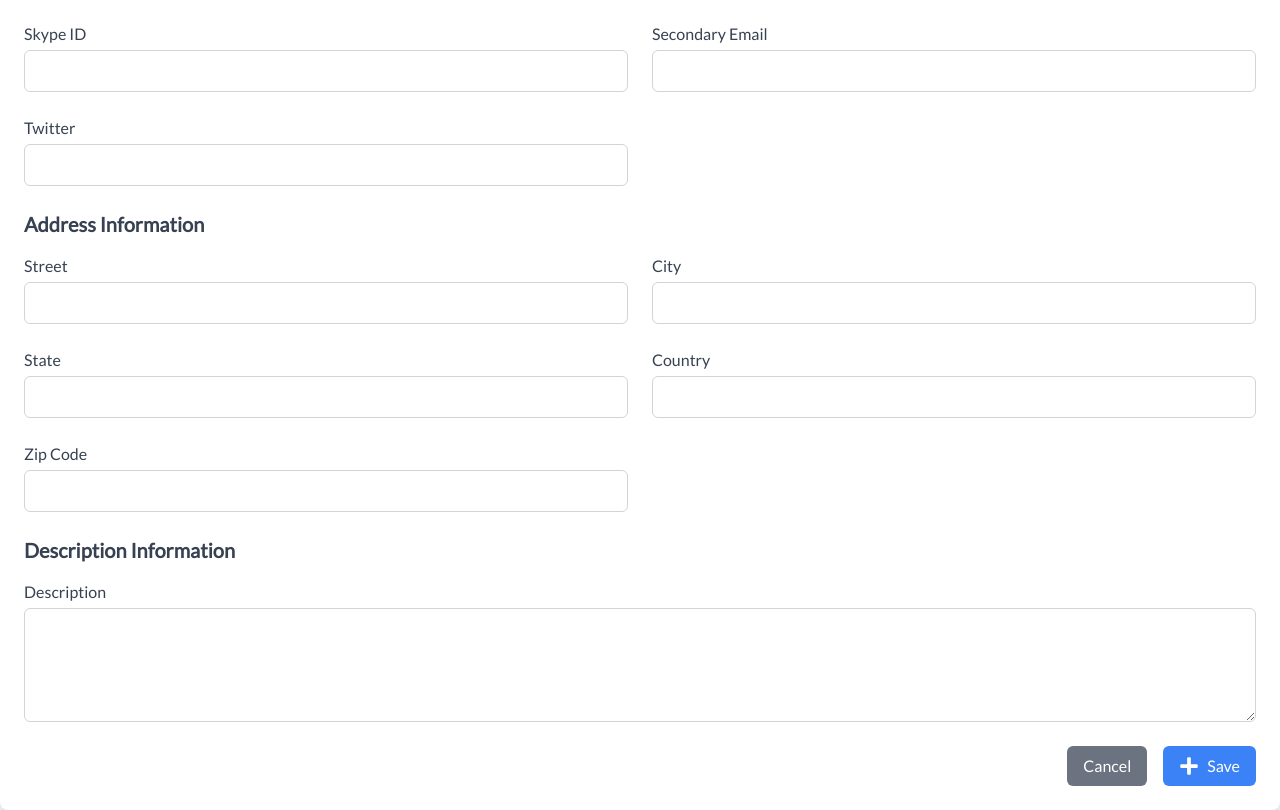
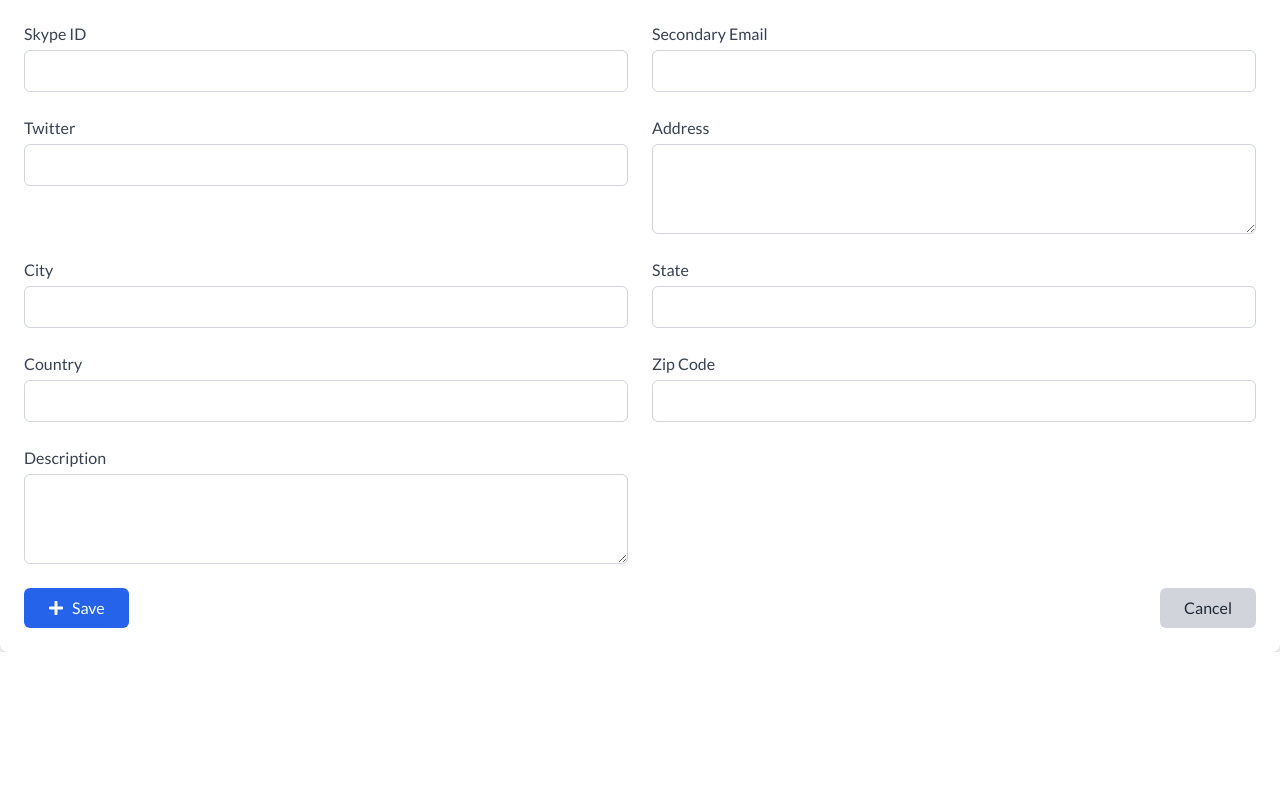
Before and after one commit to Musxeto/crm, a React (Vite) app in the folder frontend/crm/: page /leads/create-lead in a window 1280 px wide. Shown: the part 986-1796 px from the top of the page. After the commit the page ends 1638 px from the top, so only its background shows below. Built offline with nearby package versions, Linux system fonts and the light colour scheme.

Commit message:
create lead page

```diff
--- a/frontend/crm/src/components/CreateLeadForm.jsx
+++ /dev/null
@@ -1,151 +0,0 @@
-import React, { useState } from 'react';
-
-const CreateLeadForm = ({ isOpen, onClose }) => {
-  if (!isOpen) return null;
-
-  return (
-    <div className="fixed inset-0 bg-gray-600 bg-opacity-50 flex items-center justify-center z-50">
-      <div className="bg-white rounded-lg shadow-lg w-full max-w-4xl mx-4 p-6">
-        <button
-          onClick={onClose}
-          className="absolute top-4 right-4 text-gray-500 hover:text-gray-700"
-        >
-          <svg className="w-6 h-6" fill="none" stroke="currentColor" viewBox="0 0 24 24" xmlns="http://www.w3.org/2000/svg">
-            <path strokeLinecap="round" strokeLinejoin="round" strokeWidth="2" d="M6 18L18 6M6 6l12 12"></path>
-          </svg>
-        </button>
-        <h2 className="text-2xl font-semibold mb-4">Create Lead</h2>
-        <form>
-          <div className="grid grid-cols-1 md:grid-cols-2 gap-6 mb-4">
-            <div>
-              <label className="block text-gray-700">Lead Image</label>
-              <input type="file" className="mt-1 block w-full border border-gray-300 rounded-md shadow-sm focus:border-indigo-500 focus:ring-indigo-500 sm:text-sm" />
-            </div>
-            <div>
-              <label className="block text-gray-700">Lead Owner</label>
-              <input type="text" className="mt-1 block w-full border border-gray-300 rounded-md shadow-sm focus:border-indigo-500 focus:ring-indigo-500 sm:text-sm" defaultValue="Ghulam Mustafa" disabled />
-            </div>
-          </div>
-          <div className="grid grid-cols-1 md:grid-cols-2 gap-6 mb-4">
-            <div>
-              <label className="block text-gray-700">First Name</label>
-              <input type="text" className="mt-1 block w-full border border-gray-300 rounded-md shadow-sm focus:border-indigo-500 focus:ring-indigo-500 sm:text-sm" />
-            </div>
-            <div>
-              <label className="block text-gray-700">Last Name</label>
-              <input type="text" className="mt-1 block w-full border border-gray-300 rounded-md shadow-sm focus:border-indigo-500 focus:ring-indigo-500 sm:text-sm" />
-            </div>
-            <div>
-              <label className="block text-gray-700">Title</label>
-              <input type="text" className="mt-1 block w-full border border-gray-300 rounded-md shadow-sm focus:border-indigo-500 focus:ring-indigo-500 sm:text-sm" />
-            </div>
-            <div>
-              <label className="block text-gray-700">Phone</label>
-              <input type="text" className="mt-1 block w-full border border-gray-300 rounded-md shadow-sm focus:border-indigo-500 focus:ring-indigo-500 sm:text-sm" />
-            </div>
-            <div>
-              <label className="block text-gray-700">Mobile</label>
-              <input type="text" className="mt-1 block w-full border border-gray-300 rounded-md shadow-sm focus:border-indigo-500 focus:ring-indigo-500 sm:text-sm" />
-            </div>
-            <div>
-              <label className="block text-gray-700">Lead Source</label>
-              <select className="mt-1 block w-full border border-gray-300 rounded-md shadow-sm focus:border-indigo-500 focus:ring-indigo-500 sm:text-sm">
-                <option>-None-</option>
-                {/* Add options here */}
-              </select>
-            </div>
-            <div>
-              <label className="block text-gray-700">Industry</label>
-              <select className="mt-1 block w-full border border-gray-300 rounded-md shadow-sm focus:border-indigo-500 focus:ring-indigo-500 sm:text-sm">
-                <option>-None-</option>
-                {/* Add options here */}
-              </select>
-            </div>
-            <div>
-              <label className="block text-gray-700">Annual Revenue</label>
-              <input type="text" className="mt-1 block w-full border border-gray-300 rounded-md shadow-sm focus:border-indigo-500 focus:ring-indigo-500 sm:text-sm" />
-            </div>
-            <div>
-              <label className="block text-gray-700">Email Opt Out</label>
-              <input type="checkbox" className="mt-1" />
-            </div>
-            <div>
-              <label className="block text-gray-700">Company</label>
-              <input type="text" className="mt-1 block w-full border border-gray-300 rounded-md shadow-sm focus:border-indigo-500 focus:ring-indigo-500 sm:text-sm" />
-            </div>
-            <div>
-              <label className="block text-gray-700">Email</label>
-              <input type="email" className="mt-1 block w-full border border-gray-300 rounded-md shadow-sm focus:border-indigo-500 focus:ring-indigo-500 sm:text-sm" />
-            </div>
-            <div>
-              <label className="block text-gray-700">Fax</label>
-              <input type="text" className="mt-1 block w-full border border-gray-300 rounded-md shadow-sm focus:border-indigo-500 focus:ring-indigo-500 sm:text-sm" />
-            </div>
-            <div>
-              <label className="block text-gray-700">Website</label>
-              <input type="url" className="mt-1 block w-full border border-gray-300 rounded-md shadow-sm focus:border-indigo-500 focus:ring-indigo-500 sm:text-sm" />
-            </div>
-            <div>
-              <label className="block text-gray-700">Lead Status</label>
-              <select className="mt-1 block w-full border border-gray-300 rounded-md shadow-sm focus:border-indigo-500 focus:ring-indigo-500 sm:text-sm">
-                <option>-None-</option>
-                {/* Add options here */}
-              </select>
-            </div>
-            <div>
-              <label className="block text-gray-700">No. of Employees</label>
-              <input type="number" className="mt-1 block w-full border border-gray-300 rounded-md shadow-sm focus:border-indigo-500 focus:ring-indigo-500 sm:text-sm" />
-            </div>
-            <div>
-              <label className="block text-gray-700">Rating</label>
-              <select className="mt-1 block w-full border border-gray-300 rounded-md shadow-sm focus:border-indigo-500 focus:ring-indigo-500 sm:text-sm">
-                <option>-None-</option>
-                {/* Add options here */}
-              </select>
-            </div>
-            <div>
-              <label className="block text-gray-700">Skype ID</label>
-              <input type="text" className="mt-1 block w-full border border-gray-300 rounded-md shadow-sm focus:border-indigo-500 focus:ring-indigo-500 sm:text-sm" />
-            </div>
-            <div>
-              <label className="block text-gray-700">Secondary Email</label>
-              <input type="email" className="mt-1 block w-full border border-gray-300 rounded-md shadow-sm focus:border-indigo-500 focus:ring-indigo-500 sm:text-sm" />
-            </div>
-            <div>
-              <label className="block text-gray-700">Twitter</label>
-              <input type="text" className="mt-1 block w-full border border-gray-300 rounded-md shadow-sm focus:border-indigo-500 focus:ring-indigo-500 sm:text-sm" placeholder="@" />
-            </div>
-            <div>
-              <label className="block text-gray-700">Address Information</label>
-              <input type="text" className="mt-1 block w-full border border-gray-300 rounded-md shadow-sm focus:border-indigo-500 focus:ring-indigo-500 sm:text-sm" placeholder="Street" />
-              <input type="text" className="mt-1 block w-full border border-gray-300 rounded-md shadow-sm focus:border-indigo-500 focus:ring-indigo-500 sm:text-sm" placeholder="State" />
-              <input type="text" className="mt-1 block w-full border border-gray-300 rounded-md shadow-sm focus:border-indigo-500 focus:ring-indigo-500 sm:text-sm" placeholder="Country" />
-              <input type="text" className="mt-1 block w-full border border-gray-300 rounded-md shadow-sm focus:border-indigo-500 focus:ring-indigo-500 sm:text-sm" placeholder="City" />
-              <input type="text" className="mt-1 block w-full border border-gray-300 rounded-md shadow-sm focus:border-indigo-500 focus:ring-indigo-500 sm:text-sm" placeholder="Zip Code" />
-            </div>
-            <div>
-              <label className="block text-gray-700">Description Information</label>
-              <textarea className="mt-1 block w-full border border-gray-300 rounded-md shadow-sm focus:border-indigo-500 focus:ring-indigo-500 sm:text-sm" rows="3"></textarea>
-            </div>
-          </div>
-          <div className="flex justify-end mt-6">
-            <button
-              onClick={onClose}
-              className="bg-gray-500 text-white px-4 py-2 rounded-md shadow-sm hover:bg-gray-600"
-            >
-              Cancel
-            </button>
-            <button
-              type="submit"
-              className="bg-blue-500 text-white px-4 py-2 rounded-md shadow-sm ml-4 hover:bg-blue-600"
-            >
-              Save
-            </button>
-          </div>
-        </form>
-      </div>
-    </div>
-  );
-};
-
-export default CreateLeadForm;
--- a/frontend/crm/src/pages/CreateLeadPage.jsx
+++ b/frontend/crm/src/pages/CreateLeadPage.jsx
@@ -1,6 +1,8 @@
 import React, { useState } from 'react';
-import { Link } from 'react-router-dom';
+import { Link, useNavigate } from 'react-router-dom';
 import { FaPlus, FaTimes } from 'react-icons/fa';
+import { toast, ToastContainer } from 'react-toastify';
+import 'react-toastify/dist/ReactToastify.css';
 
 const CreateLeadPage = () => {
   const [formData, setFormData] = useState({
@@ -27,20 +29,38 @@ const CreateLeadPage = () => {
     zipCode: '',
     description: ''
   });
+  const [leadImage, setLeadImage] = useState(null);
+  const navigate = useNavigate();
 
   const handleChange = (e) => {
     const { name, value } = e.target;
     setFormData({ ...formData, [name]: value });
   };
 
+  const handleImageChange = (e) => {
+    const file = e.target.files[0];
+    if (file) {
+      const reader = new FileReader();
+      reader.onloadend = () => {
+        setLeadImage(reader.result);
+      };
+      reader.readAsDataURL(file);
+    }
+  };
+
   const handleSubmit = (e) => {
     e.preventDefault();
     // Handle form submission
     console.log(formData);
+    toast.success('Lead created successfully!');
+    setTimeout(() => {
+      navigate('/leads');
+    }, 2000); // Navigate back after 2 seconds
   };
 
   return (
     <div className="container mx-auto p-6 bg-white shadow-lg rounded-lg">
+      <ToastContainer />
       <div className="flex items-center justify-between mb-6">
         <h1 className="text-2xl font-semibold text-gray-800">Create Lead</h1>
         <Link to="/leads" className="text-blue-500 flex items-center">
@@ -53,20 +73,24 @@ const CreateLeadPage = () => {
         <div className="mb-6">
           <h2 className="text-xl font-semibold text-gray-700 mb-4">Lead Image</h2>
           <div className="flex items-center border border-gray-300 p-4 rounded-md">
-            <div className="w-24 h-24 bg-gray-200 flex items-center justify-center rounded-full">
-              {/* Placeholder for image */}
+            <div className="w-24 h-24 bg-gray-200 flex items-center justify-center rounded-full overflow-hidden">
+              {leadImage ? (
+                <img src={leadImage} alt="Lead" className="w-full h-full object-cover" />
+              ) : (
                 <span className="text-gray-500">Image</span>
+              )}
             </div>
             <input
               type="file"
               name="leadImage"
               className="ml-4"
-              // onChange={handleChange} // Uncomment if handling image upload
+              onChange={handleImageChange}
             />
           </div>
         </div>
 
         <div className="grid grid-cols-1 md:grid-cols-2 gap-6 mb-6">
+          {/* Form Fields */}
           <div>
             <label className="block text-gray-700">Lead Owner</label>
             <input
@@ -237,20 +261,15 @@ const CreateLeadPage = () => {
               className="mt-1 block w-full px-4 py-2 border border-gray-300 rounded-md"
             />
           </div>
-        </div>
-
-        <div className="mb-6">
-          <h2 className="text-xl font-semibold text-gray-700 mb-4">Address Information</h2>
-          <div className="grid grid-cols-1 md:grid-cols-2 gap-6">
           <div>
-              <label className="block text-gray-700">Street</label>
-              <input
-                type="text"
+            <label className="block text-gray-700">Address</label>
+            <textarea
               name="address"
               value={formData.address}
               onChange={handleChange}
               className="mt-1 block w-full px-4 py-2 border border-gray-300 rounded-md"
-                />
+              rows="3"
+            ></textarea>
           </div>
           <div>
             <label className="block text-gray-700">City</label>
@@ -292,11 +311,6 @@ const CreateLeadPage = () => {
               className="mt-1 block w-full px-4 py-2 border border-gray-300 rounded-md"
             />
           </div>
-              </div>
-            </div>
-
-            <div className="mb-6">
-              <h2 className="text-xl font-semibold text-gray-700 mb-4">Description Information</h2>
           <div>
             <label className="block text-gray-700">Description</label>
             <textarea
@@ -304,19 +318,22 @@ const CreateLeadPage = () => {
               value={formData.description}
               onChange={handleChange}
               className="mt-1 block w-full px-4 py-2 border border-gray-300 rounded-md"
-                  rows="4"
-                />
+              rows="3"
+            ></textarea>
           </div>
         </div>
 
-            <div className="flex justify-end gap-4">
-              <button type="button" className="bg-gray-500 text-white px-4 py-2 rounded-md">
-                Cancel
-              </button>
-              <button type="submit" className="bg-blue-500 text-white px-4 py-2 rounded-md flex items-center">
-                <FaPlus className="w-5 h-5 mr-2" />
+        <div className="flex items-center justify-between">
+          <button
+            type="submit"
+            className="px-6 py-2 bg-blue-600 text-white rounded-md flex items-center"
+          >
+            <FaPlus className="mr-2" />
             Save
           </button>
+          <Link to="/leads" className="px-6 py-2 bg-gray-300 text-gray-800 rounded-md">
+            Cancel
+          </Link>
         </div>
       </form>
     </div>
```
Lines whose indentation alone changed are shown as unchanged.
